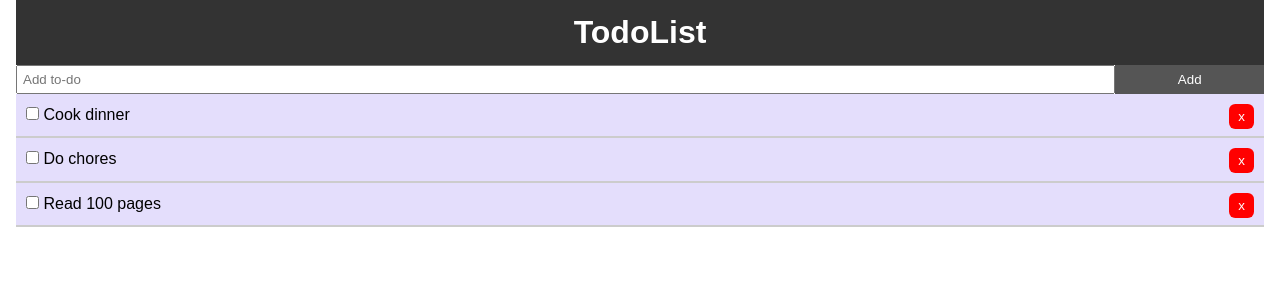
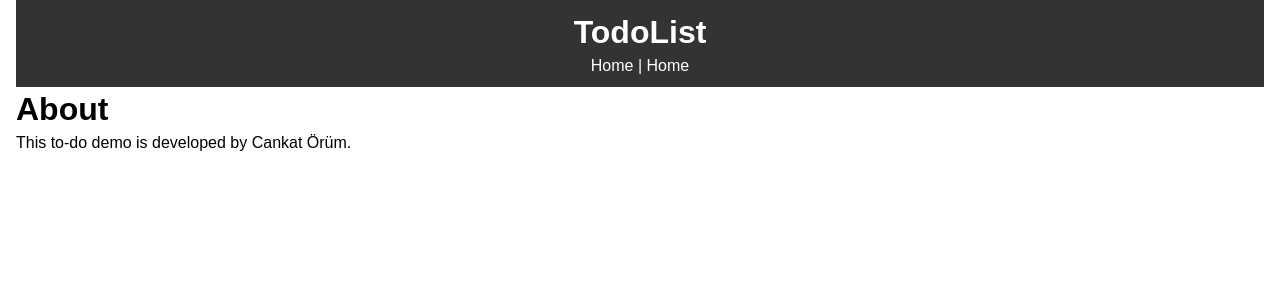
Before and after one commit to JohnCut/react-todo-demo, a React (Create React App) app: page /about in a window 1280 px wide. Shown: the top 300 px of the page. Built offline with nearby package versions, Linux system fonts and the light colour scheme.

Commit message:
Added About.js, routing (v.1.0.)(with hard-coded todo state)
- added an about page,
- addTodo and Todos merged as a single component with Route,
- added routing to different contents
- added nav link to Header

```diff
--- a/package.json
+++ b/package.json
@@ -8,6 +8,7 @@
     "@testing-library/user-event": "^7.2.1",
     "react": "^16.13.1",
     "react-dom": "^16.13.1",
+    "react-router-dom": "^5.2.0",
     "react-scripts": "3.4.1",
     "uuid": "^8.2.0"
   },
--- a/src/App.js
+++ b/src/App.js
@@ -1,7 +1,9 @@
 import React, { Component } from 'react'
+import { BrowserRouter as Router, Route } from 'react-router-dom'
 import Header from './components/layout/Header'
 import Todos from './components/comps/Todos'
 import AddTodo from './components/comps/AddTodo'
+import About from './components/pages/About'
 import { v4 as uuidv4 } from 'uuid'
 import './App.css'
 
@@ -47,6 +49,7 @@
 
   addTodo = (title) => {
     const newTodo = {
+      // it gives todo item a random id (using uuid package)
       id: uuidv4(),
       // (title: title) if name and value is the same, just write it once
       title,
@@ -57,14 +60,22 @@
 
   render() {
     return (
+      <Router>
         <div className="App">
           <div className="container">
             <Header />
-          <AddTodo addTodo={this.addTodo}/>
+            {/* Merges AddTodo and Todos as one component */}
+            <Route exact path="/" render={props => (
+              <React.Fragment>
+                <AddTodo addTodo={this.addTodo} />
                 {/* it passes the state to Todos comp as 'todos' */}
                 <Todos todos={this.state.todos} markComplete={this.markComplete} delTodo={this.delTodo} />
+              </React.Fragment>
+            )} />
+            <Route path='/about' component={About} />
           </div>
         </div>
+      </Router>
     )
   }
 }
--- a/src/components/layout/Header.js
+++ b/src/components/layout/Header.js
@@ -1,9 +1,11 @@
 import React from 'react'
+import { Link } from 'react-router-dom'
 
 export default function Header() {
     return (
         <header style={headerStyle}>
             <h1>TodoList</h1>
+            <Link style={linkStyle} to="/">Home</Link> | <Link style={linkStyle} to="/about">Home</Link>
         </header>
     )
 }
@@ -15,3 +17,9 @@
     textAlign: 'center',
     padding: '10px'
 }
+
+// variable styling for the header nav links
+const linkStyle = {
+    color: '#fff',
+    textDecoration: 'none'
+}
--- /dev/null
+++ b/src/components/pages/About.js
@@ -0,0 +1,10 @@
+import React from 'react'
+
+export default function About() {
+    return (
+        <React.Fragment>
+            <h1>About</h1>
+            <p>This to-do demo is developed by Cankat Örüm.</p>
+        </React.Fragment>
+    )
+}
```
Also changed, not shown: 1 other file (tests, documents, lock files or other folders). Lines whose indentation alone changed are shown as unchanged.
